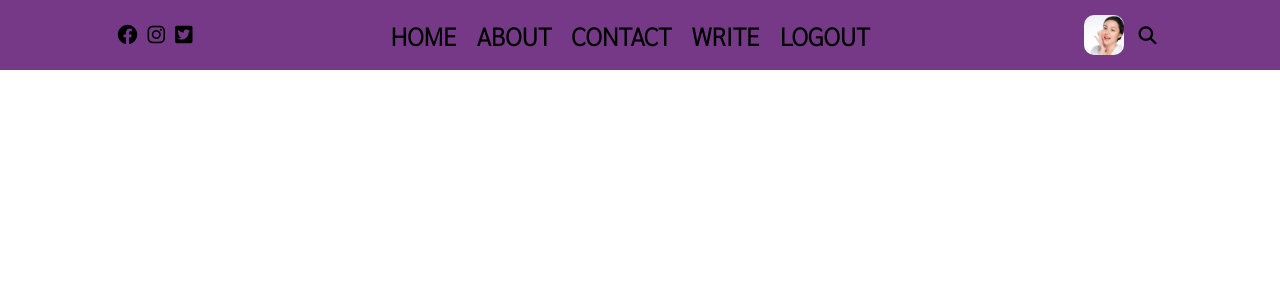
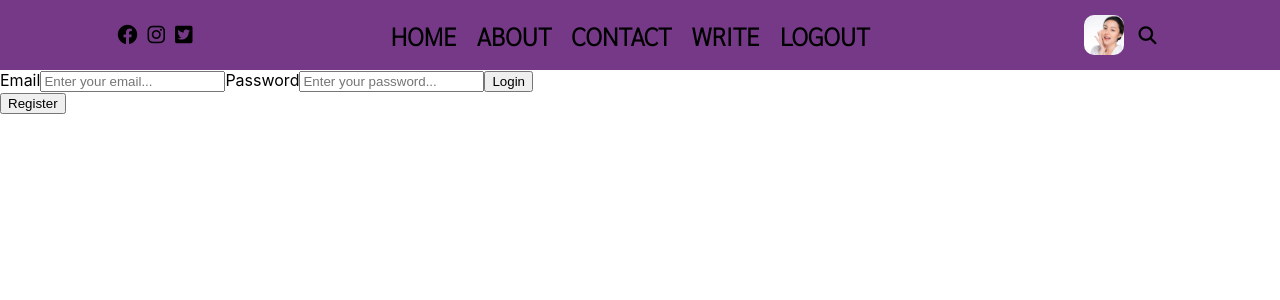
Before and after one commit to Vitsmart/Blog, a React (Create React App) app: page / in a window 1280 px wide. Shown: the top 300 px of the page. Built offline with nearby package versions, Linux system fonts and the light colour scheme.

Commit message:
login page

```diff
--- a/src/pages/Login/Login.jsx
+++ b/src/pages/Login/Login.jsx
@@ -4,7 +4,14 @@
 export default function Login() {
   return (
     <div className='login'>
-        <div className="loginForm"></div>
-    </div>
+        <form className="loginForm">
+            <label>Email</label>
+            <input type="text" placeholder='Enter your email...' />
+            <label>Password</label>
+            <input type="password" placeholder='Enter your password...'/>
+            <button className="loginButton">Login</button>
+        </form>
+        <button className="loginRegisterButton">Register</button>
+        </div>
   )
 }
--- a/src/settings/Settings.css
+++ b/src/settings/Settings.css
@@ -41,7 +41,7 @@
     width: 25px;
     height: 25px;
     border-radius: 50%;
-    background-color: lightcoral;
+    background-color: rgb(113, 100, 100);
     color: white;
     display: flex;
     align-items: center;
```
